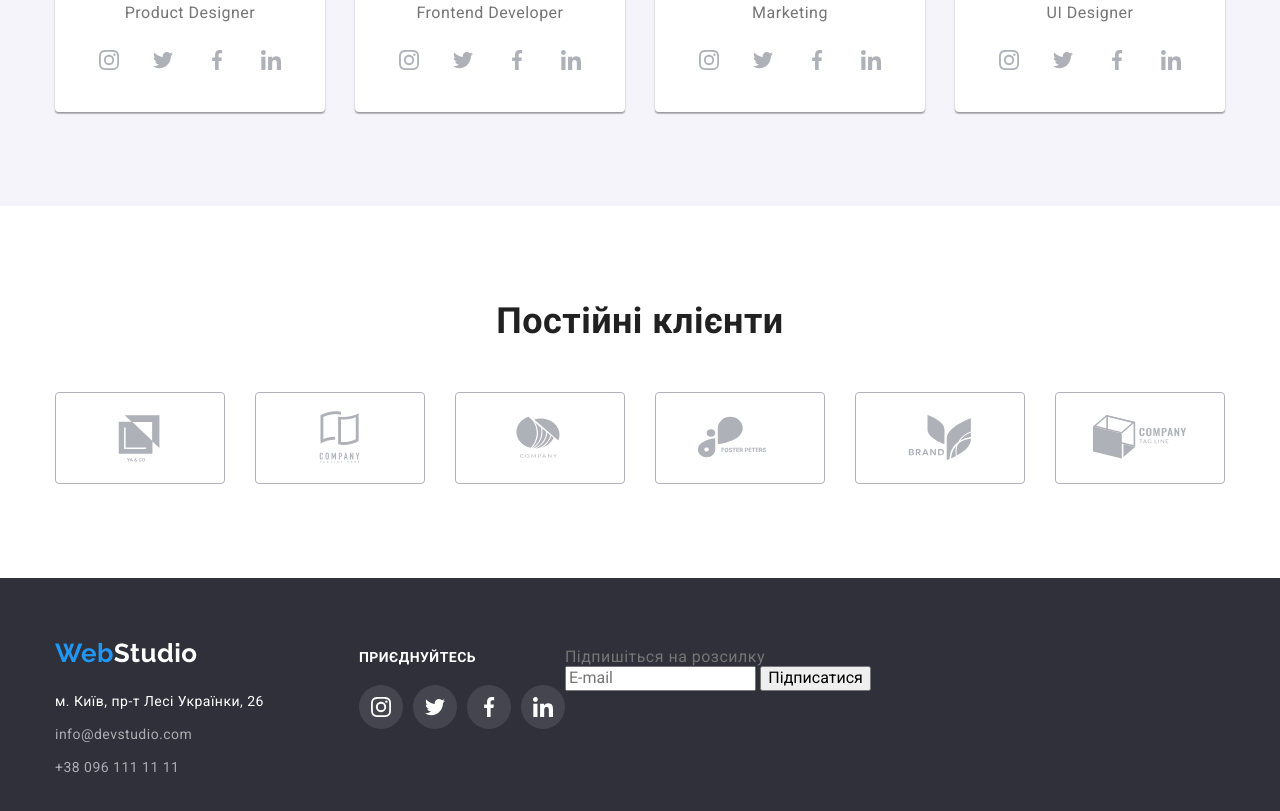
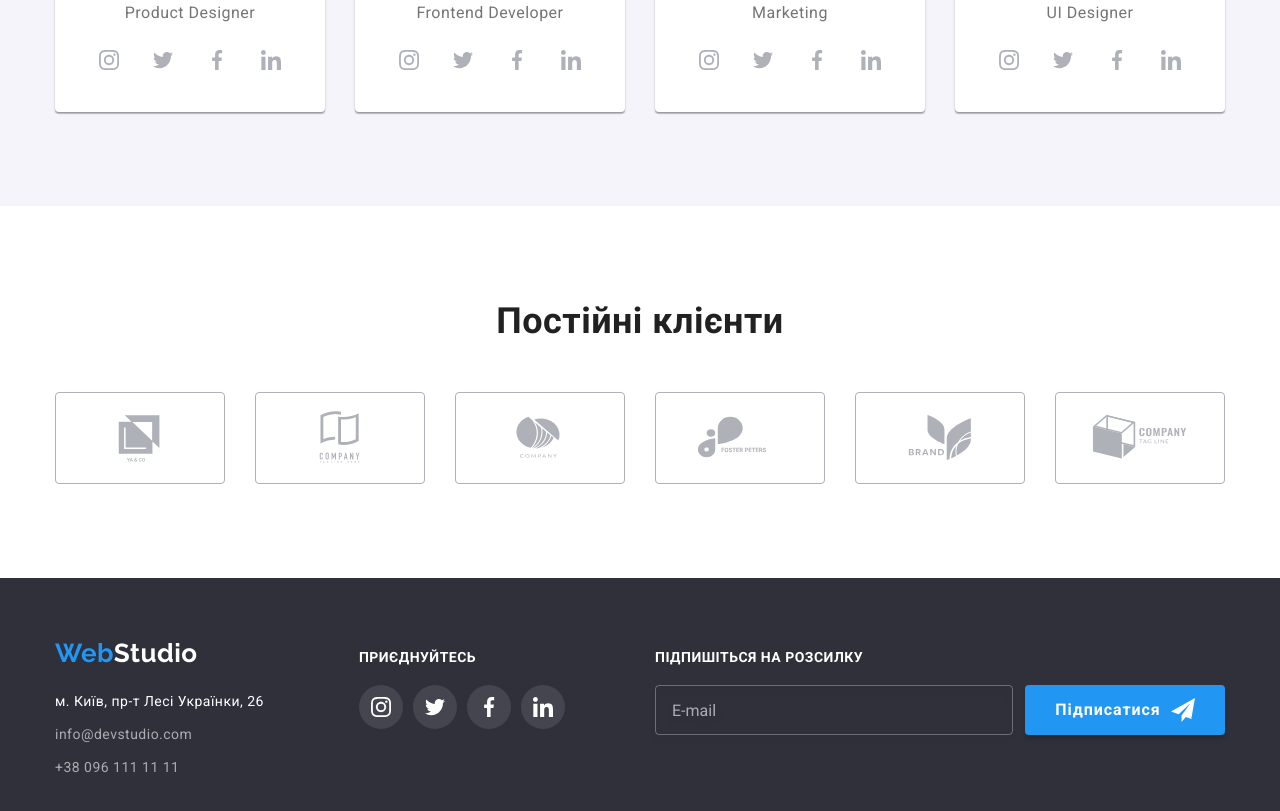
Before and after one commit to PDigitator/goit-markup-hw-06, a plain HTML site: page index.html in a window 1280 px wide. Shown: the part 2098-2909 px from the top of the page. Drawn offline with nearby package versions, Linux system fonts and the light colour scheme.

Commit message:
Додає стилі формі footer

```diff
--- a/css/styles.css
+++ b/css/styles.css
@@ -27,6 +27,7 @@
   --header-border-color: #ececec;
   --portfolio-list-item-border-color: #eeeeee;
   --close-cross-border-color: rgba(0, 0, 0, 0.1);
+  --footer-form-border-color: rgba(255, 255, 255, 0.3);
 
   /* Others */
   --indent: 30px;
@@ -539,6 +540,54 @@ img {
   transition: background-color var(--anim-cubic), color var(--anim-cubic);
 }
 
+.container-form {
+  margin-left: auto;
+  width: 570px;
+}
+
+.container-form-title {
+  margin-bottom: 20px;
+
+  font-weight: 700;
+  font-size: 14px;
+  line-height: calc(16 / 14);
+  text-transform: uppercase;
+  color: var(--secondary-text-color);
+}
+
+.footer-form {
+  display: flex;
+  align-items: center;
+  gap: 12px;
+}
+
+.footer-form-label {
+  flex-grow: 1;
+}
+
+.footer-form-field {
+  width: 100%;
+  height: 50px;
+  padding: 0 0 0 16px;
+
+  color: var(--secondary-text-color);
+  background-color: transparent;
+  border: none;
+  border: 1px solid var(--footer-form-border-color);
+  filter: drop-shadow(0px 4px 4px rgba(0, 0, 0, 0.15));
+  border-radius: 4px;
+}
+
+.footer-form-field::placeholder {
+  font-size: 16px;
+  line-height: calc(20 / 16);
+  color: var(--footer-text-color);
+}
+
+.footer-form-icon {
+  fill: currentColor;
+}
+
 /* Модальне вікно */
 .backdrop {
   position: fixed;
@@ -559,7 +608,6 @@ img {
   pointer-events: none;
 }
 
-/* TODO: перевірити padding на наступному ДЗ */
 .modal {
   position: absolute;
   top: 50%;
@@ -567,7 +615,7 @@ img {
   transform: translate(-50%, -50%) scale(1);
   width: 528px;
   min-height: 581px;
-  padding: 15px;
+  padding: 40px;
 
   background-color: var(--primary-bgc);
   box-shadow: 0px 1px 3px rgba(0, 0, 0, 0.12), 0px 1px 1px rgba(0, 0, 0, 0.14),
@@ -644,6 +692,34 @@ img {
 .button.close-cross:focus {
   color: var(--accent-color);
 }
+
+.button.footer {
+  display: flex;
+  align-items: center;
+  justify-content: center;
+  flex-basis: 200px;
+  height: 50px;
+  gap: 10px;
+
+  box-shadow: 0px 4px 4px rgba(0, 0, 0, 0.15);
+  border: none;
+  border-radius: 4px;
+
+  background-color: var(--accent-color);
+  color: var(--secondary-text-color);
+  font-weight: 700;
+  font-size: 16px;
+  line-height: calc(30 / 16);
+  letter-spacing: 0.06em;
+
+  transition: background-color var(--anim-cubic);
+}
+
+.button.footer:hover,
+.button.footer:focus {
+  background-color: var(--button-active-color);
+}
+
 /* Секція Портфоліо */
 .button.primary {
   min-width: 73px;
--- a/index.html
+++ b/index.html
@@ -551,13 +551,12 @@
                 placeholder="E-mail"
               />
             </label>
-
-            <!-- <div class="footer-form-wrapper"> -->
-            <button class="modal-form-button" type="submit">Підписатися</button>
-            <!-- <svg class="footer-form-icon" width="24" height="24">
+            <button class="button footer" type="submit">
+              Підписатися
+              <svg class="footer-form-icon" width="24" height="24">
                 <use href="./images/icons.svg#send"></use>
-              </svg> -->
-            <!-- </div> -->
+              </svg>
+            </button>
           </form>
         </div>
       </div>
```
